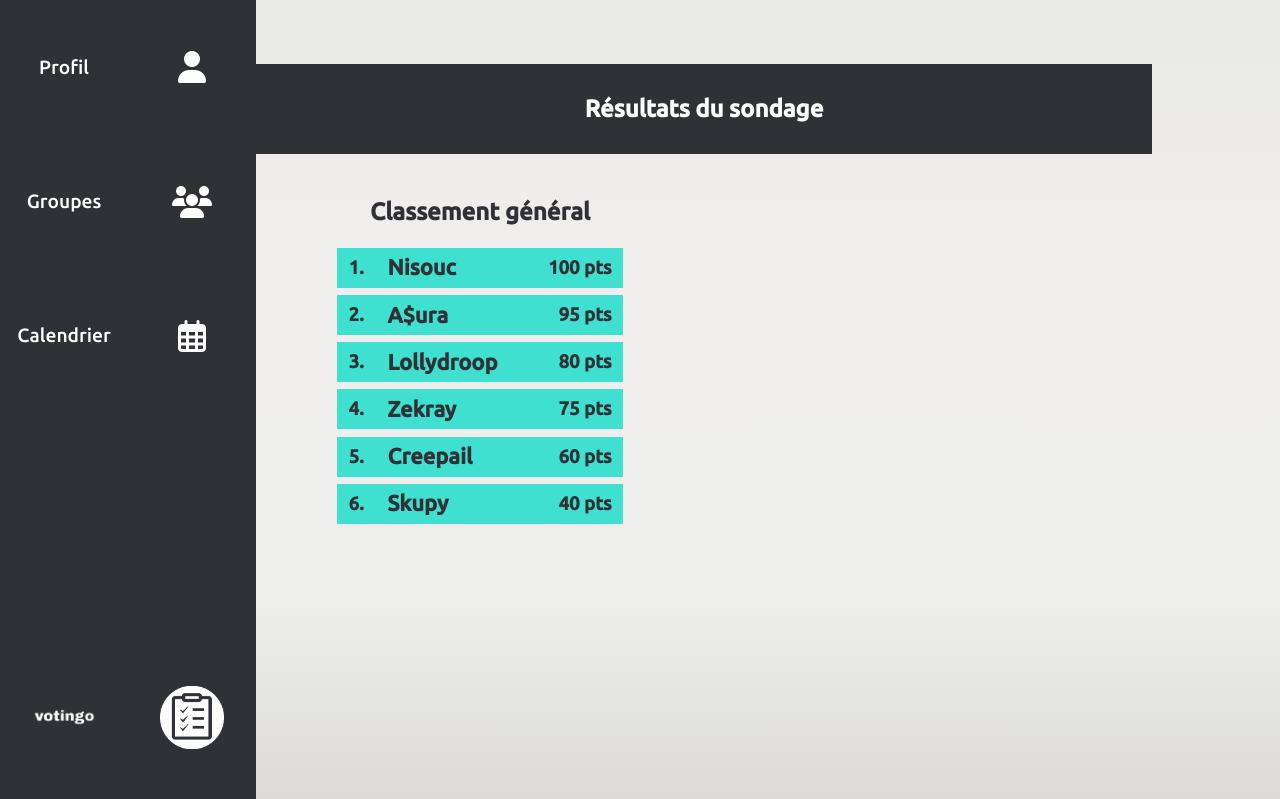
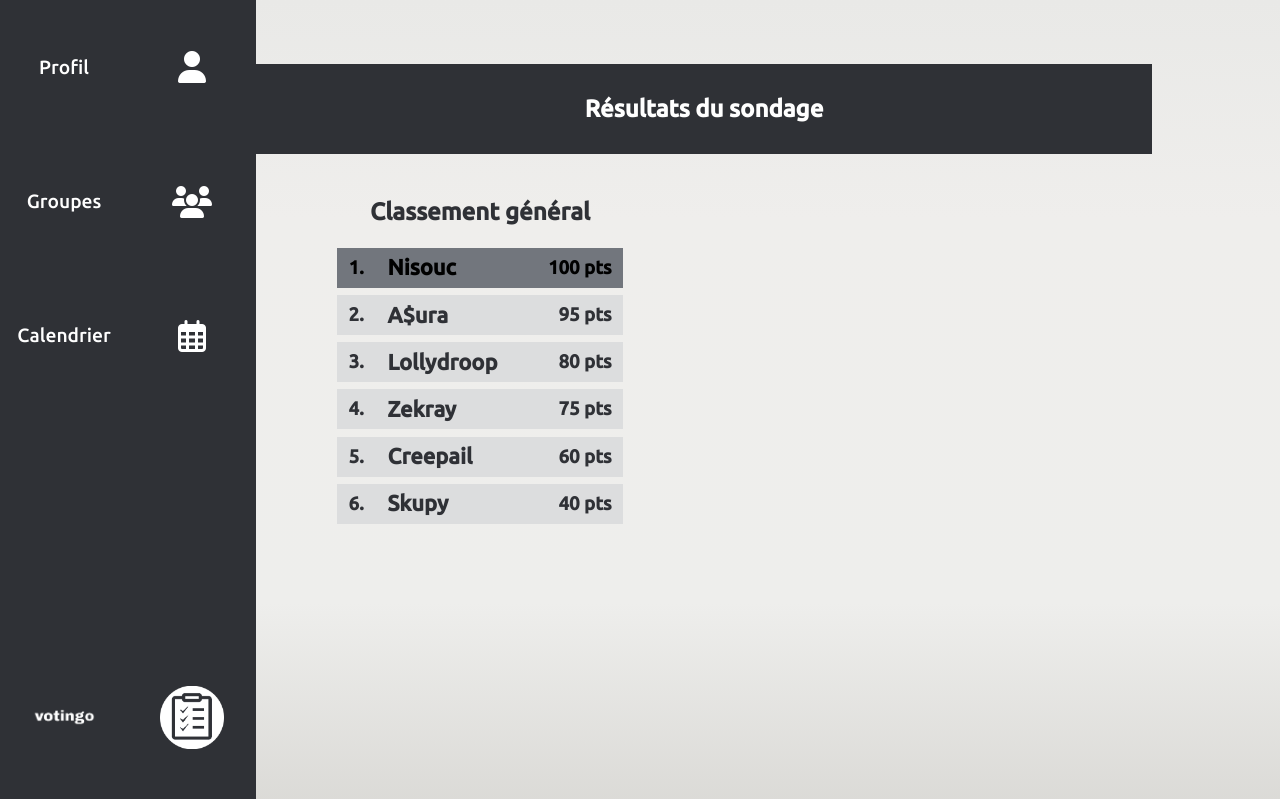
Before and after one commit to IIM-Creative-Technology/html-css-Nispeon, a PHP site: page /results.php in a window 1280 px wide. Shown: the top 799 px of the page. Run offline with PHP 8.4, Linux system fonts and the light colour scheme; some libraries are stand-ins or nearby versions.

Commit message:
colored sb

```diff
--- a/css/styleResults.css
+++ b/css/styleResults.css
@@ -57,7 +57,7 @@
 }
 
 .scoreboard > div:not(:first-child) {
-    background-color: turquoise;
+    background-color: #dcddde;
     height: 5vH;
     width: 80%;
     margin: 1% auto;
@@ -93,3 +93,8 @@
 .scoreboard > div:not(:first-child) div:nth-of-type(even) {
     width: 40%;
 }
+
+#user {
+    background-color: #72767d;
+    color: black;
+}
--- a/results.php
+++ b/results.php
@@ -24,40 +24,40 @@
 
                     <div><h2>Classement général</h2></div>
 
-                    <div>
-                        <div class="mini"><p>1.</p></div>
-                        <div class="mini"><h3>Nisouc</h3></div>
-                        <div class="mini"><p>100 pts</p></div>
+                    <div id="user">
+                        <div><p>1.</p></div>
+                        <div><h3>Nisouc</h3></div>
+                        <div><p>100 pts</p></div>
                     </div>
 
                     <div>
-                        <div class="mini"><p>2.</p></div>
-                        <div class="mini"><h3>A$ura</h3></div>
-                        <div class="mini"><p>95 pts</p></div>
+                        <div><p>2.</p></div>
+                        <div><h3>A$ura</h3></div>
+                        <div><p>95 pts</p></div>
                     </div>
 
                     <div>
-                        <div class="mini"><p>3.</p></div>
-                        <div class="mini"><h3>Lollydroop</h3></div>
-                        <div class="mini"><p>80 pts</p></div>
+                        <div><p>3.</p></div>
+                        <div><h3>Lollydroop</h3></div>
+                        <div><p>80 pts</p></div>
                     </div>
 
                     <div>
-                        <div class="mini"><p>4.</p></div>
-                        <div class="mini"><h3>Zekray</h3></div>
-                        <div class="mini"><p>75 pts</p></div>
+                        <div><p>4.</p></div>
+                        <div><h3>Zekray</h3></div>
+                        <div><p>75 pts</p></div>
                     </div>
 
                     <div>
-                        <div class="mini"><p>5.</p></div>
-                        <div class="mini"><h3>Creepail</h3></div>
-                        <div class="mini"><p>60 pts</p></div>
+                        <div><p>5.</p></div>
+                        <div><h3>Creepail</h3></div>
+                        <div><p>60 pts</p></div>
                     </div>
 
                     <div>
-                        <div class="mini"><p>6.</p></div>
-                        <div class="mini"><h3>Skupy</h3></div>
-                        <div class="mini"><p>40 pts</p></div>
+                        <div><p>6.</p></div>
+                        <div><h3>Skupy</h3></div>
+                        <div><p>40 pts</p></div>
                     </div>
                 </div>
 
```
